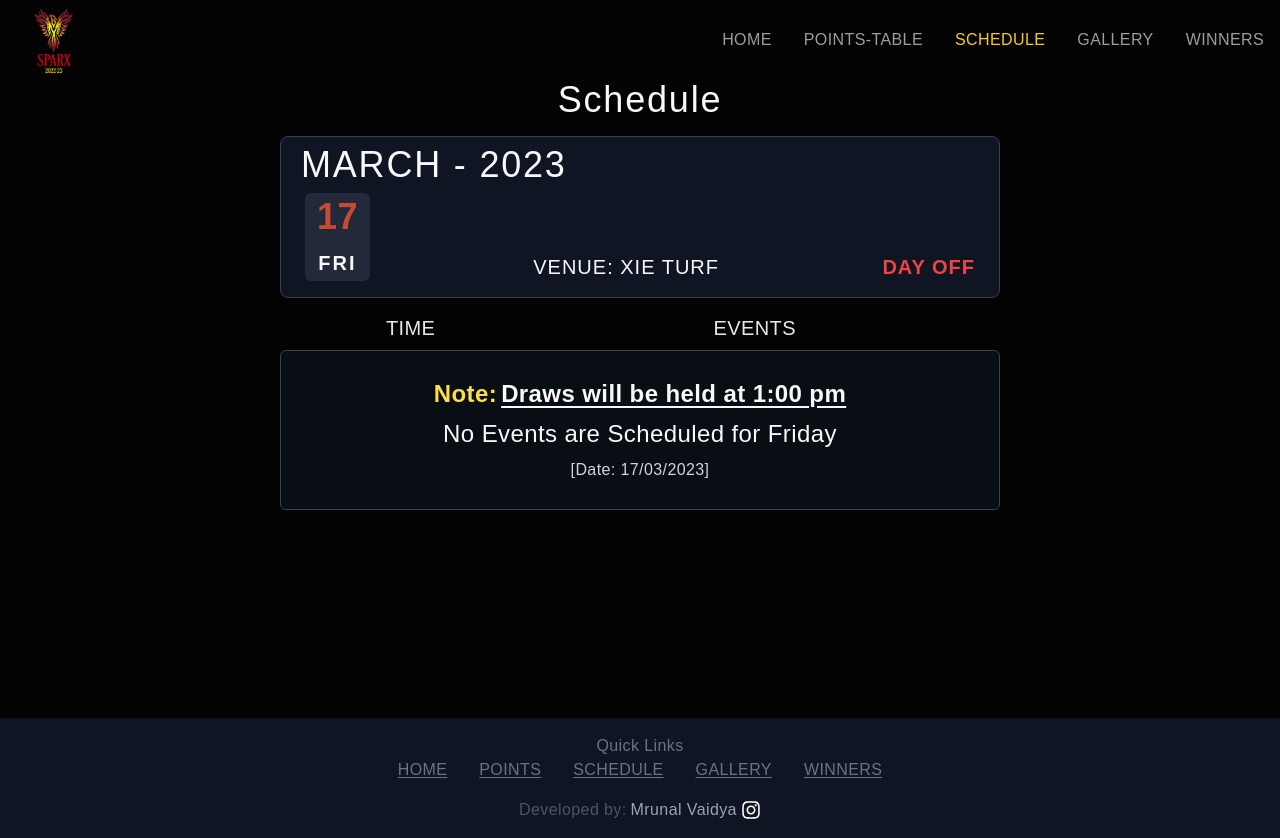
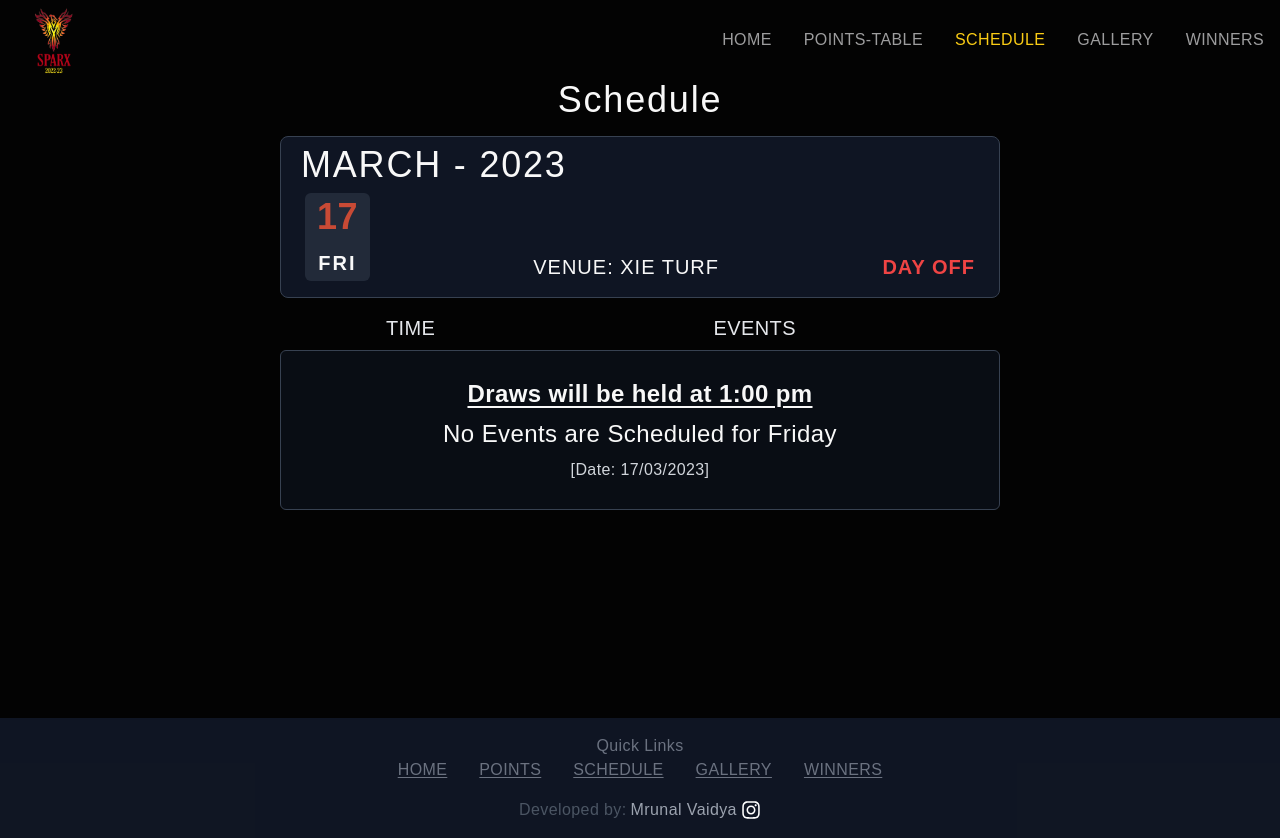
Before and after one commit to MrunalVaidya0715/sparx-website, a Next.js app in the folder sparx-web-app/: page /schedule in a window 1280 px wide. Built offline with nearby package versions, Linux system fonts and the light colour scheme.

Commit message:
Removed Notice

```diff
--- a/sparx-web-app/components/DayOff.jsx
+++ b/sparx-web-app/components/DayOff.jsx
@@ -7,7 +7,7 @@ const DayOff = () => {
             <div className=' flex items-end justify-between px-0 w-full mb-2' >
                 <div className='flex px-4 items-center gap-2 flex-col justify-center bg-gray-900/50 rounded-md border-[1px] border-gray-700 w-full h-[10rem]'>
                     <div>
-                        <p className=' text-lg lg:text-2xl font-bold'><span className='  text-yellow-300 mr-1'>Note:</span><span className=' underline underline-offset-4'>Draws will be held at 1:00 pm</span></p>
+                        <p className=' text-lg lg:text-2xl font-bold'><span className=' underline underline-offset-4'>Draws will be held at 1:00 pm</span></p>
                     </div>
                     <div>
 
```
